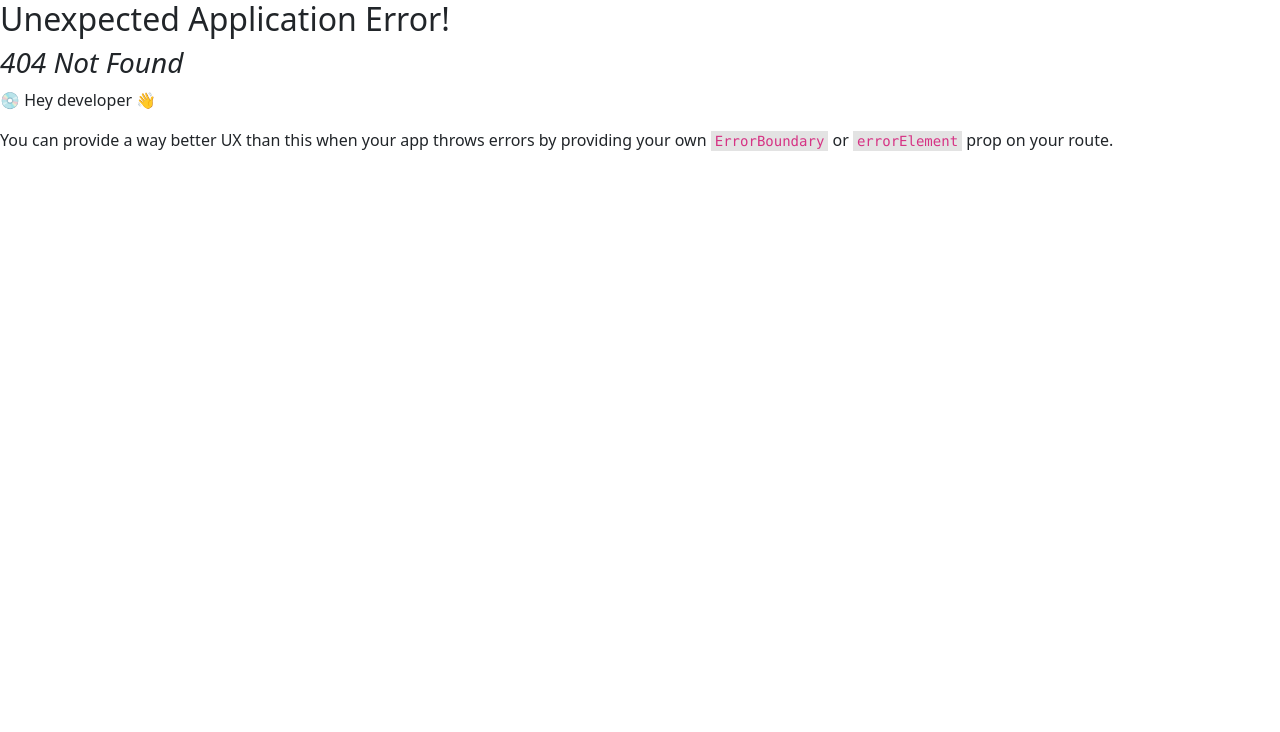
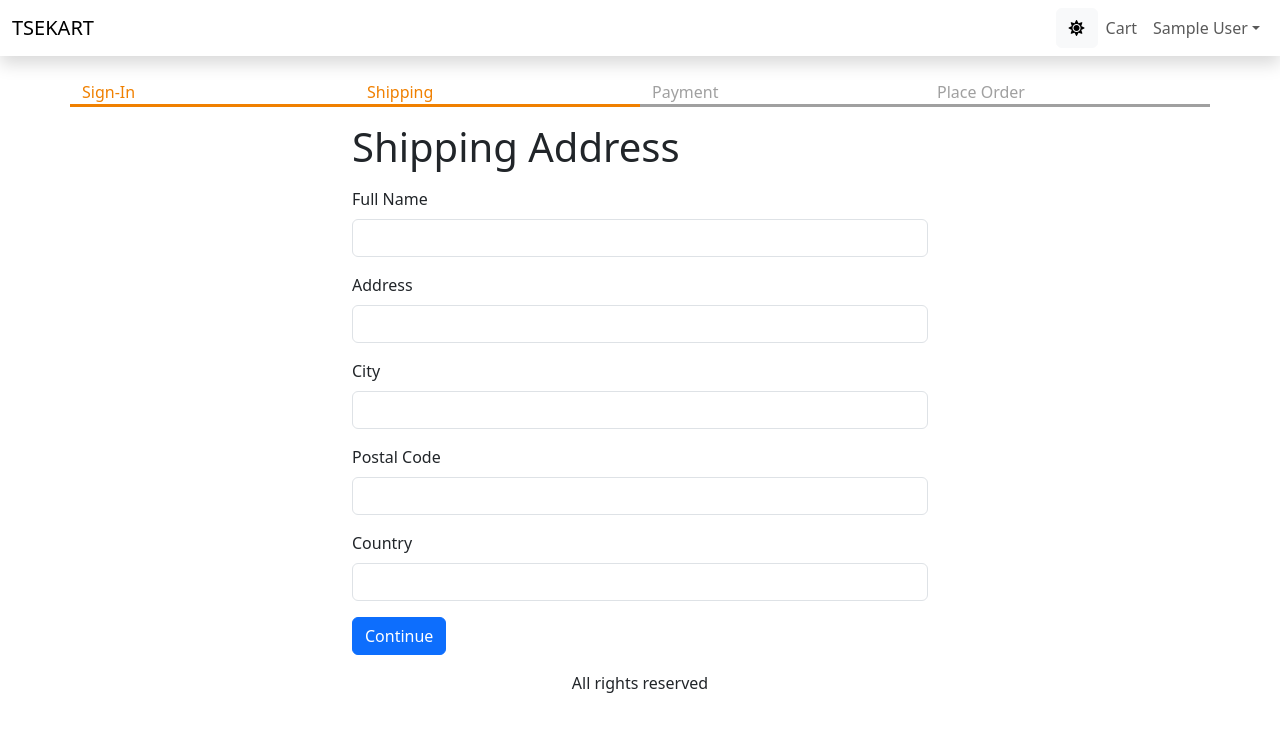
Before and after one commit to Aks-Shah-Tech/ts-ekart, a React (Vite) app in the folder frontend/: page /shipping in a window 1280 px wide. Before the commit this address had no page. Shown: the top 732 px of the page. Built offline with nearby package versions, Linux system fonts and the light colour scheme; sample sign-in values are in the browser's storage.

Commit message:
shipping address page implemented

```diff
--- a/frontend/src/Store.tsx
+++ b/frontend/src/Store.tsx
@@ -1,5 +1,5 @@
 import React from "react";
-import { Cart, CartItem } from "./types/Cart";
+import { Cart, CartItem, ShippingAddress } from "./types/Cart";
 import { UserInfo } from "./types/UserInfo";
 
 type AppState = {
@@ -40,8 +40,8 @@ type Action =
   | { type: "CART_ADD_ITEM"; payload: CartItem }
   | { type: "CART_REMOVE_ITEM"; payload: CartItem }
   | { type: "USER_SIGNIN"; payload: UserInfo }
-  | { type: 'USER_SIGNOUT' }
-
+  | { type: "USER_SIGNOUT" }
+  | { type: "SAVE_SHIPPING_ADDRESS"; payload: ShippingAddress };
 
 function reducer(state: AppState, action: Action): AppState {
   switch (action.type) {
@@ -73,27 +73,35 @@ function reducer(state: AppState, action: Action): AppState {
     }
     case "USER_SIGNIN":
       return { ...state, userInfo: action.payload };
-      case 'USER_SIGNOUT':
+    case "USER_SIGNOUT":
       return {
         mode:
           window.matchMedia &&
-            window.matchMedia('(prefers-color-scheme: dark)').matches
-              ? 'dark'
-              : 'light',
+          window.matchMedia("(prefers-color-scheme: dark)").matches
+            ? "dark"
+            : "light",
         cart: {
           cartItems: [],
-            paymentMethod: 'PayPal',
+          paymentMethod: "PayPal",
           shippingAddress: {
-              fullName: '',
-              address: '',
-              postalCode: '',
-              city: '',
-              country: '',
+            fullName: "",
+            address: "",
+            postalCode: "",
+            city: "",
+            country: "",
           },
           itemsPrice: 0,
           shippingPrice: 0,
           taxPrice: 0,
           totalPrice: 0,
+        },
+      };
+    case 'SAVE_SHIPPING_ADDRESS':
+      return {
+        ...state,
+        cart: {
+          ...state.cart,
+          shippingAddress: action.payload,
         },
       }
     default:
--- /dev/null
+++ b/frontend/src/components/CheckoutSteps.tsx
@@ -0,0 +1,21 @@
+import { Col, Row } from "react-bootstrap";
+
+type CheckoutStepsProps = {
+  step1?: boolean;
+  step2?: boolean;
+  step3?: boolean;
+  step4?: boolean;
+};
+
+const CheckoutSteps = (props: CheckoutStepsProps) => {
+  return (
+    <Row className="checkout-steps">
+      <Col className={props.step1 ? "active" : ""}>Sign-In</Col>
+      <Col className={props.step2 ? "active" : ""}>Shipping</Col>
+      <Col className={props.step3 ? "active" : ""}>Payment</Col>
+      <Col className={props.step4 ? "active" : ""}>Place Order</Col>
+    </Row>
+  );
+};
+
+export default CheckoutSteps;
--- a/frontend/src/index.css
+++ b/frontend/src/index.css
@@ -29,3 +29,13 @@ img.thumbnail {
 .small-container {
   max-width: 600px;
 }
+
+.checkout-steps > div {
+  border-bottom: 0.2rem solid #a0a0a0;
+  color: #a0a0a0;
+}
+
+.checkout-steps > div.active {
+  border-bottom: 0.2rem solid #f08000;
+  color: #f08000;
+}
--- a/frontend/src/main.tsx
+++ b/frontend/src/main.tsx
@@ -19,6 +19,7 @@ import { StoreProvider } from './Store.tsx';
 import CartPage from './pages/CartPage.tsx';
 import SigninPage from './pages/SigninPage.tsx';
 import SignupPage from './pages/SignupPage.tsx';
+import ShippingAddressPage from './pages/ShippingAddressPage.tsx';
 
 
 const router = createBrowserRouter(
@@ -29,6 +30,7 @@ const router = createBrowserRouter(
       <Route path="cart" element={<CartPage />} />
       <Route path="signin" element={<SigninPage />} />
       <Route path="signup" element={<SignupPage />} />
+      <Route path="shipping" element={<ShippingAddressPage />} />
       {/* <Route path="dashboard" element={<Dashboard />} /> */}
       {/* ... etc. */}
     </Route>
--- /dev/null
+++ b/frontend/src/pages/ShippingAddressPage.tsx
@@ -0,0 +1,117 @@
+import React, { useContext, useEffect, useState } from "react";
+import { useNavigate } from "react-router-dom";
+import { Store } from "../Store";
+import { Helmet } from "react-helmet-async";
+import CheckoutSteps from "../components/CheckoutSteps";
+import { Button, Form } from "react-bootstrap";
+
+const ShippingAddressPage = () => {
+  const navigate = useNavigate();
+  const { state, dispatch } = useContext(Store);
+
+  const {
+    userInfo,
+    cart: { shippingAddress },
+  } = state;
+
+  useEffect(() => {
+    if (!userInfo) {
+      navigate("/signin?redirect=/shipping");
+    }
+  }, [userInfo, navigate]);
+
+  const [fullName, setFullName] = useState(shippingAddress.fullName || "");
+  const [address, setAddress] = useState(shippingAddress.address || "");
+  const [city, setCity] = useState(shippingAddress.city || "");
+  const [postalCode, setPostalCode] = useState(shippingAddress.postalCode || "");
+  const [country, setCountry] = useState(shippingAddress.country || "");
+
+  const submitHandler = (e: React.SyntheticEvent) => {
+    e.preventDefault();
+    dispatch({
+        type: 'SAVE_SHIPPING_ADDRESS',
+        payload: {
+            fullName,
+            address,
+            city,
+            postalCode,
+            country,
+        }
+    })
+
+    localStorage.setItem('shippingAddress',
+        JSON.stringify({
+            fullName,
+            address,
+            city,
+            postalCode,
+            country,
+        })
+    )
+
+    navigate("/payment")
+  }
+
+  return (
+  <div>
+    <Helmet>
+        <title>Shipping Address</title>
+      </Helmet>
+
+      <CheckoutSteps step1 step2></CheckoutSteps>
+
+      <div className="container small-container">
+        <h1 className="my-3">Shipping Address</h1>
+        <Form onSubmit={submitHandler}>
+          <Form.Group className="mb-3" controlId="fullName">
+            <Form.Label>Full Name</Form.Label>
+            <Form.Control
+              value={fullName}
+              onChange={(e) => setFullName(e.target.value)}
+              required
+            />
+          </Form.Group>
+          <Form.Group className="mb-3" controlId="address">
+            <Form.Label>Address</Form.Label>
+            <Form.Control
+              value={address}
+              onChange={(e) => setAddress(e.target.value)}
+              required
+            />
+          </Form.Group>
+          <Form.Group className="mb-3" controlId="city">
+            <Form.Label>City</Form.Label>
+            <Form.Control
+              value={city}
+              onChange={(e) => setCity(e.target.value)}
+              required
+            />
+          </Form.Group>
+          <Form.Group className="mb-3" controlId="postalCode">
+            <Form.Label>Postal Code</Form.Label>
+            <Form.Control
+              value={postalCode}
+              onChange={(e) => setPostalCode(e.target.value)}
+              required
+            />
+          </Form.Group>
+          <Form.Group className="mb-3" controlId="country">
+            <Form.Label>Country</Form.Label>
+            <Form.Control
+              value={country}
+              onChange={(e) => setCountry(e.target.value)}
+              required
+            />
+          </Form.Group>
+          <div className="mb-3">
+            <Button variant="primary" type="submit">
+              Continue
+            </Button>
+          </div>
+        </Form>
+      </div>
+  </div>
+  );
+};
+
+export default ShippingAddressPage;
--- a/frontend/src/pages/SignupPage.tsx
+++ b/frontend/src/pages/SignupPage.tsx
@@ -14,6 +14,7 @@ const SignupPage = () => {
   const { search } = useLocation()
   const redirectInUrl = new URLSearchParams(search).get('redirect')
   const redirect = redirectInUrl ? redirectInUrl : '/'
+
 
   const [name, setName] = useState('')
   const [email, setEmail] = useState('')
```
Also changed, not shown: frontend/src/types/Cart.ts (+22 -22 lines). Lines whose indentation alone changed are shown as unchanged.
